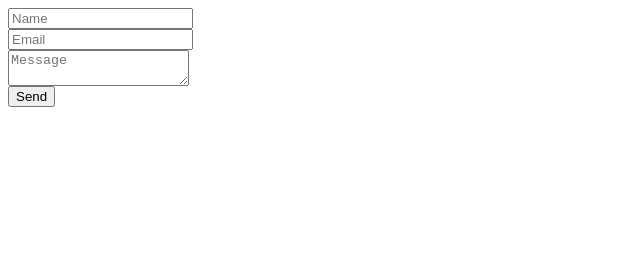
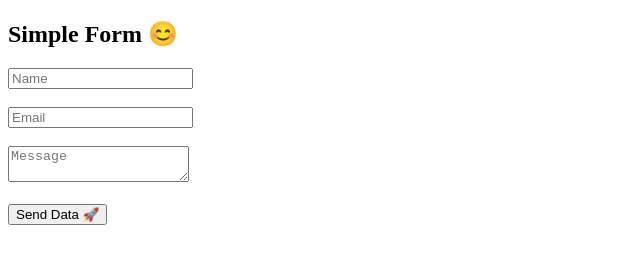
Before and after one commit to ArpitAanand01/Form, a plain HTML site: page index.html in a window 1280 px wide. Shown: the whole page, without its empty margins (0-640 px from the left). Drawn offline with Linux system fonts and the light colour scheme.

Commit message:
Update index.html

```diff
--- a/index.html
+++ b/index.html
@@ -1,12 +1,20 @@
+<!DOCTYPE html>
+<html>
+<body>
+
+<h2>Simple Form 😊</h2>
+
 <form id="myForm">
-  <input type="text" id="name" placeholder="Name"><br>
-  <input type="email" id="email" placeholder="Email"><br>
-  <textarea id="message" placeholder="Message"></textarea><br>
-  <button type="submit">Send</button>
+  <input type="text" id="name" placeholder="Name"><br><br>
+  <input type="email" id="email" placeholder="Email"><br><br>
+  <textarea id="message" placeholder="Message"></textarea><br><br>
+  <button type="submit">Send Data 🚀</button>
 </form>
 
 <script>
-function sendData() {
+document.getElementById("myForm").addEventListener("submit", function(e){
+  e.preventDefault();
+
   fetch("https://script.google.com/macros/s/AKfycbzcEfy7CteBTs_0Wi4NMbhsVoB2pOEUCtEddAuuhkjnGKyXstfPhHd1D61mtoEJrho2/exec", {
     method: "POST",
     headers: {
@@ -19,7 +27,10 @@ function sendData() {
     })
   })
   .then(res => res.text())
-  .then(text => alert(text))
-  .catch(err => alert(err));
-}
+  .then(text => alert("Saved 👍"))
+  .catch(err => alert("Error 😢 " + err));
+});
 </script>
+
+</body>
+</html>
```
